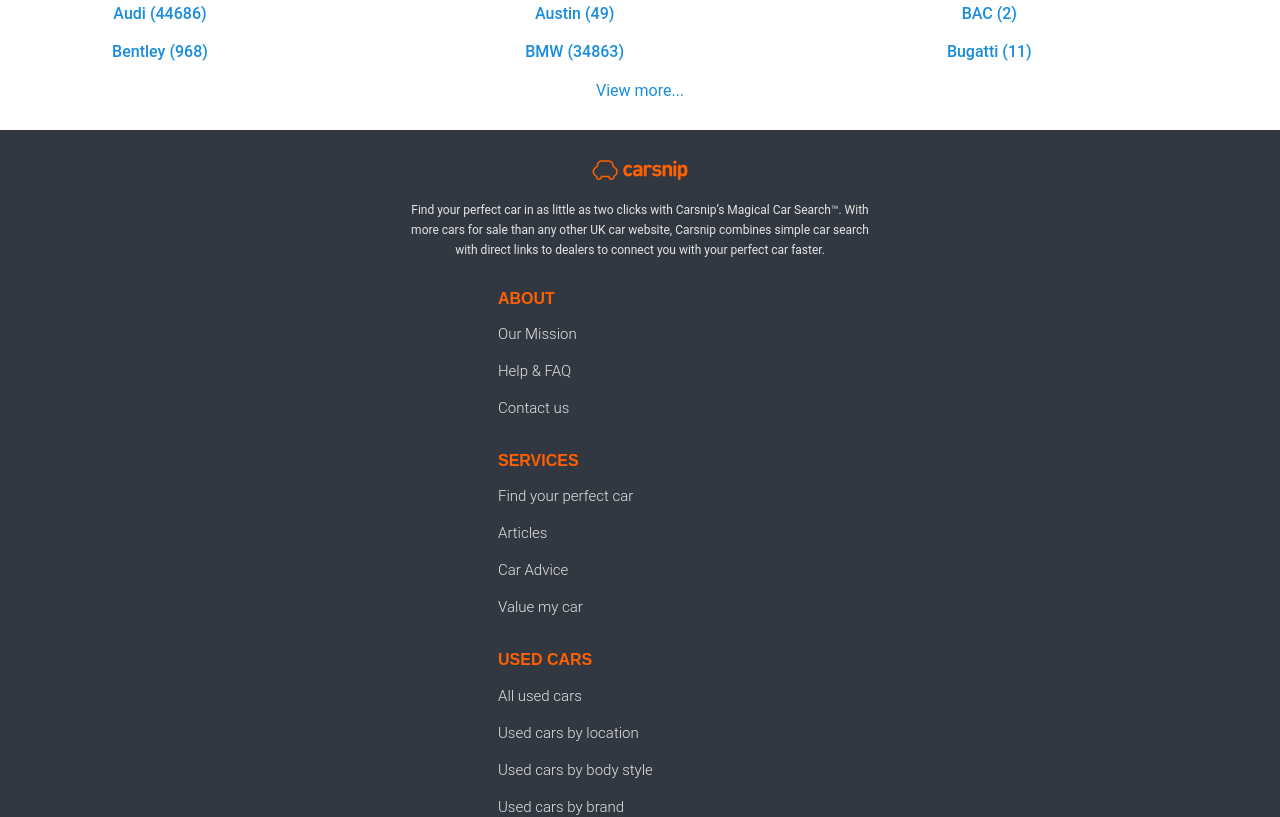
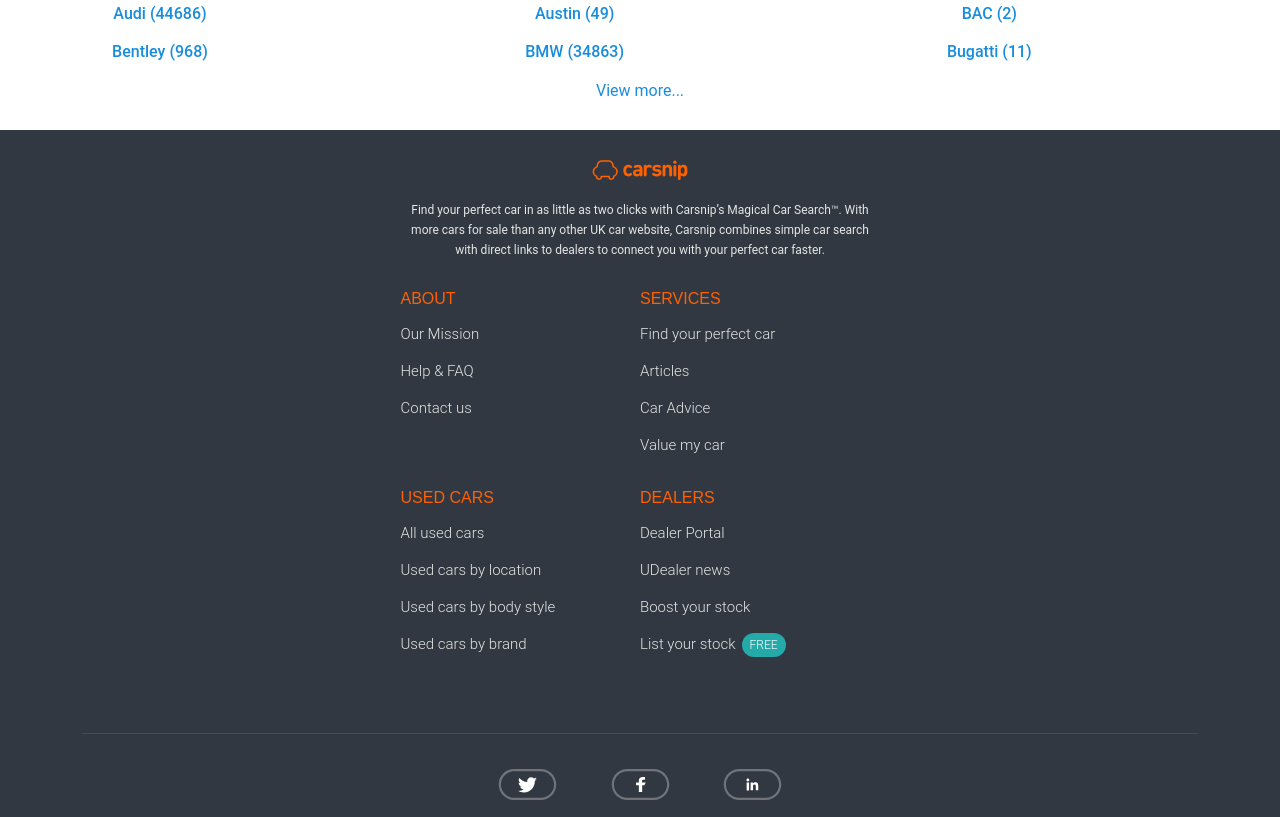
Before and after one commit to moderndayNeo/carsnip, a React (Create React App) app: page / in a window 1280 px wide. Shown: the part 1480-2297 px from the top of the page. Built offline with nearby package versions, Linux system fonts and the light colour scheme.

Commit message:
feat: Tablet layout for MainLinks

```diff
--- a/src/Main/Main.css
+++ b/src/Main/Main.css
@@ -9,15 +9,14 @@
     max-width: 69.75rem;
 }
 
-.Main .main-container {
+/* .Main .main-container {
+    padding-left: 1.125rem;
+    padding-right: 1.125rem;
+    margin: 0px auto;
+} */
 
-line-height: 1.15;
-text-size-adjust: 100%;
-color: rgb(103, 106, 108);
-font-family: 'Roboto', helvetica, arial, sans-serif;
-font-size: 16px;
-box-sizing: inherit;
-padding-left: 1.125rem;
-padding-right: 1.125rem;
-margin: 0px auto;
+@media (min-width: 515px) {
+    .Main .main-container {
+
+    }
 }
--- a/src/Main/Main.js
+++ b/src/Main/Main.js
@@ -11,10 +11,6 @@
                 <MainWrapper />
                 <Newsletter />
                 <ImportantInfo />
-
-
-
-
             </div>
         </div>
     )
--- a/src/Main/MainWrapper/MainLinks/MainLinks.css
+++ b/src/Main/MainWrapper/MainLinks/MainLinks.css
@@ -7,3 +7,12 @@
     box-sizing: inherit;
     display: block;
 }
+
+@media (min-width: 515px) {
+    .MainLinks {
+        display: flex;
+        flex-wrap: wrap;
+        max-width: 29.9375rem;
+        margin: 0px auto;
+    }
+}
--- a/src/Main/MainWrapper/MainLinks/Nav/Nav.css
+++ b/src/Main/MainWrapper/MainLinks/Nav/Nav.css
@@ -75,3 +75,24 @@
     padding: 0.3125rem 0.5rem;
     border-radius: 0.8125rem;
 }
+
+@media (min-width: 515px) {
+    .Nav {
+        max-width: 17.75rem;
+        margin: 0px auto 1.5625rem;
+        width: 50%;
+    }
+    .Nav .NavHeader {
+        margin-top: 0px;
+        margin-bottom: 0.5rem;
+        font-family: Linotte, sans-serif;
+        color: rgb(255, 96, 0);
+        font-weight: 400;
+        font-size: 1rem;
+    }
+    .NavHeader .List {
+        list-style-type: none;
+        margin: 0px;
+        padding: 0px;
+    }
+}
```
Lines whose indentation alone changed are shown as unchanged.
